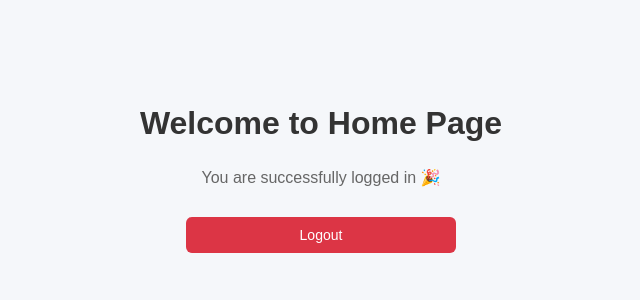
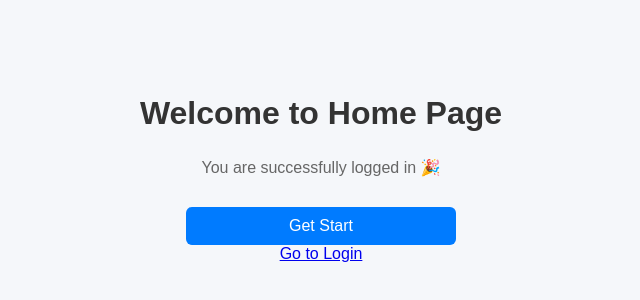
Before and after one commit to tharindulakmal651/cbc-frontend, a React (Vite) app: page / in a window 1280 px wide. Shown: the part 240-540 px from the top of the page, without its empty margins (319-959 px from the left). Built offline with nearby package versions, Linux system fonts and the light colour scheme.

Commit message:
add Link option

```diff
--- a/src/pages/homePage.jsx
+++ b/src/pages/homePage.jsx
@@ -1,4 +1,5 @@
 import './homePage.css';
+import { Link } from 'react-router-dom';
 
 export default function Home() {
     return (
@@ -6,7 +7,8 @@ export default function Home() {
             <h1>Welcome to Home Page</h1>
             <p>You are successfully logged in 🎉</p>
 
-            <button className="logout-btn">Logout</button>
+            <button onClick={()=>alert ('Button Clicked')}>Get Start</button>
+            <Link to="/login">Go to Login</Link>
         </div>
     );
 }
--- a/src/pages/loginPage.jsx
+++ b/src/pages/loginPage.jsx
@@ -1,4 +1,5 @@
 import "./loginPage.css"
+import { Link } from 'react-router-dom';
 
 export default function LoginPage() {
     return (
@@ -7,6 +8,7 @@ export default function LoginPage() {
             <input type="text" placeholder="Username" />
             <input type="password" placeholder="Password" />
             <button>Login</button>
+            <Link to="/">Go to Home</Link>
         </div>
     )
 }
```
Also changed, not shown: src/App.jsx (+1 -6 lines).
